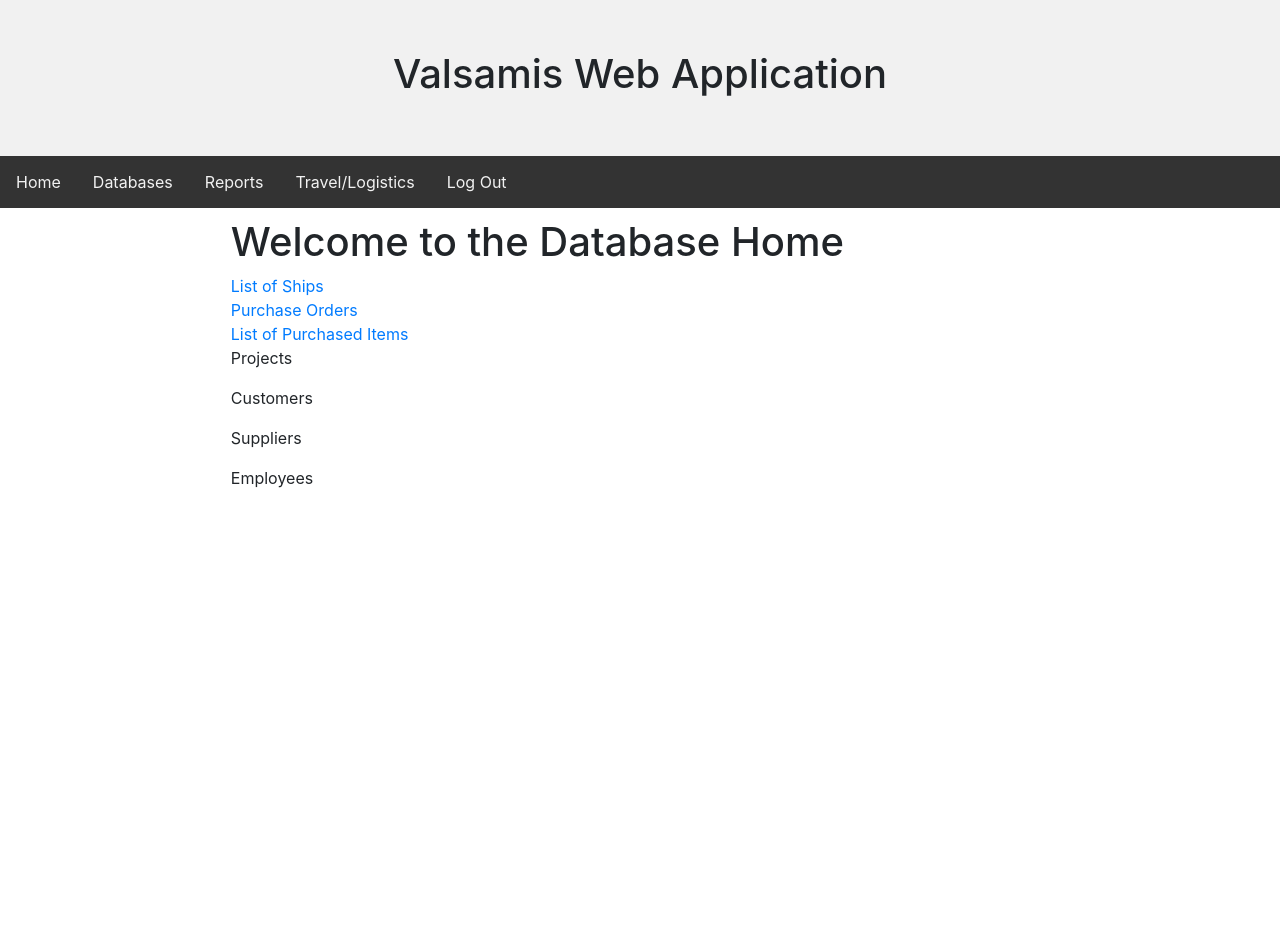
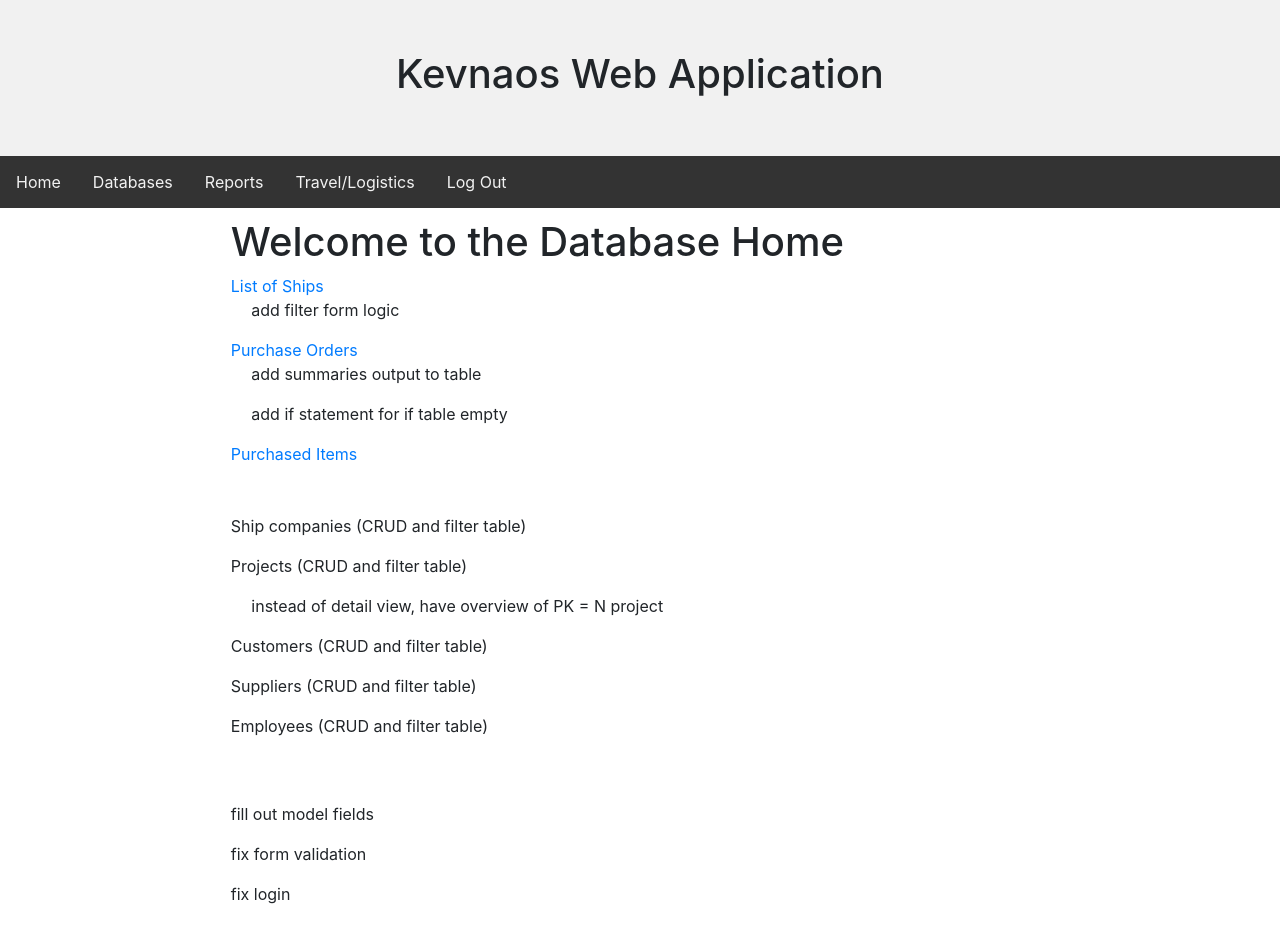
Before and after one commit to gitvkvk/ERP-module, a Django app: page /valsamis/databases in a window 1280 px wide. Before the commit the page ends 488 px from the top, so only its background shows below. Run offline with Django 3.2, Linux system fonts and the light colour scheme; some libraries are stand-ins or nearby versions.

Commit message:
Front end changes, starting fix for PO item form

```diff
--- a/valsamis/models.py
+++ b/valsamis/models.py
@@ -116,7 +116,7 @@ class PurchaseOrder(models.Model):
         ('T', 'Travel'),
         ('O', 'Other'),
     )
-    pochoices = models.CharField(max_length=1, choices=TYPEPO, blank=True, default='M', help_text="Type of PO")
+    pochoices = models.CharField(max_length=1, choices=TYPEPO, blank=True, default='M')
     project = models.ForeignKey('project', on_delete=models.CASCADE) #PREVIOUSLY was models.RESTRICT
     customer = models.ForeignKey('customer', default= '',  on_delete=models.CASCADE)#added default ='' to fix issue back filling entries
     #can also delete migrations, flush sqlight command, create new superuser
--- a/valsamis/templates/base_generic2.html
+++ b/valsamis/templates/base_generic2.html
@@ -87,7 +87,7 @@ body {
 <div class="header">
 
   <h1>
-     Valsamis Web Application
+     Kevnaos Web Application
  </h1>
 
 </div>
--- a/valsamis/templates/databases.html
+++ b/valsamis/templates/databases.html
@@ -3,13 +3,25 @@
 {% block content %}
   <h1>Welcome to the Database Home</h1>
   <a href="{% url 'shiplist' %}">List of Ships</a> <br>
+  <p>&emsp; add filter form logic</p>
   <a href="{% url 'POfilterlistviewURL' %}">Purchase Orders</a> <br>
-  <a href="{% url 'itemregisterURL' %}">List of Purchased Items</a> <br>
-  <p>Projects</p>
-  <p>Customers</p>
-  <p>Suppliers</p>
-  <p>Employees</p>
-
+  <p>&emsp; add summaries output to table </p>
+  <p>&emsp; add if statement for if table empty </p>
+  <a href="{% url 'itemregisterURL' %}">Purchased Items</a>
+  <br>
+  <br>
+  <br>
+  <p>Ship companies (CRUD and filter table)</p>
+  <p>Projects (CRUD and filter table)</p>
+  <p>&emsp; instead of detail view, have overview of PK = N project</p>
+  <p>Customers (CRUD and filter table)</p>
+  <p>Suppliers (CRUD and filter table)</p>
+  <p>Employees (CRUD and filter table)</p>
+  <br>
+  <br>
+  <p>fill out model fields</p>
+  <p>fix form validation</p>
+  <p>fix login</p>
 
 
 
--- a/valsamis/templates/pofilterview.html
+++ b/valsamis/templates/pofilterview.html
@@ -108,8 +108,8 @@
             <label for="category">Category</label>
             <select id="category" class="form-control" name="category">
               <option selected>Choose...</option>
-              {% for cat in categories %}
-              <option value="{{ cat }}">{{ cat }}</option>
+              {% for PO in queryset %}
+              <option value="{{ PO.pochoices }}">{{ PO.pochoices }}</option>
               {% endfor %}
             </select>
           </div>
--- a/valsamis/urls.py
+++ b/valsamis/urls.py
@@ -14,7 +14,6 @@ urlpatterns = [
        path('', views.index, name='index'), #home
        path('databases', views.databases, name='databases'),
        path('reports', views.reportspage, name='reports'),
-       #purpose is to show number of ships in database, can delete these later
        path('databases/branchview', views.branchview, name='branchview'),
        path('databases/customerview', views.customerview, name='customerview'),
 
@@ -35,14 +34,24 @@ urlpatterns = [
                      #changed view from (views.PODetailView.as_view()) into new none generic view
        path('databases/itemregister/', views.MaterialItemRegisterView, name='itemregisterURL'),
 
-       #can follow ship form above, if pk = 0 take to a different html that has filter
-       #now, if you have purchaseorders/0 it works, but purchaseorder/ does not
+              #can follow ship form above, if pk = 0 take to a different html that has filter
+              #now, if you have purchaseorders/0 it works, but purchaseorder/ does not
 
 
-       #CRUD
+       #CRUD for PO
        path('POform', views.POformview, name='POformURL'),  # get and post request for insert operation
        path('POform/<int:id>/', views.POformview, name='POupdateURL'), # get and post request for update operation
        path('POdelete/<int:id>/', views.POdelete, name='POdeleteURL'), #get request to retrieve and display all records
+
+
+       #CRUD for PO items
+       path('POitemform', views.POitemformview, name='POitemformURL'),  # get and post request for insert operation
+       path('POitemform/<int:id>/', views.POitemformview, name='POitemupdateURL'), # get and post request for update operation
+       path('POitemdelete/<int:id>/', views.POitemdelete, name='POitemdeleteURL'), #get request to retrieve and display all records
+
+
+
+
 
        #generate PDF
        path('POpdf', views.POpdfview, name='POpdfURL'),
--- a/valsamis/views.py
+++ b/valsamis/views.py
@@ -3,7 +3,7 @@ from django.db.models import Q
 from valsamis.models import ship, company, MaterialItemRegister, PurchaseOrder
 from django.http import HttpResponse, HttpResponseRedirect
 from . import forms
-from .forms import shipform, POform
+from .forms import shipform, POform, POitemform
 from django.views import generic
 from django.contrib.auth.models import User
 from .filters import UserFilter
@@ -128,6 +128,8 @@ def MaterialItemRegisterView(request, pk = 0):
         'queryset': qs
         }
         return render(request, "POitemdetails", context)
+
+        #context will contain PK of PO, pass this to MIregister button
 def POformview(request, id = 0):
     if request.method == "GET":
         if id==0:                                            #if true, it is insert operation
@@ -191,6 +193,33 @@ def POpdfview (request):
 
     return FileResponse(buf,as_attachment=True, filename = 'POPDF.pdf' )
 
+#PO Item CRUD
+
+#Update form does not prefill the form for resubmittal, unlike with ship or PO form
+
+def POitemformview(request, id = 0):
+    if request.method == "GET":
+        if id==0:                                            #if true, it is insert operation
+                form = POitemform()  #MAKE PO FORM
+        else:                                                #update operation
+                POitemvar = MaterialItemRegister.objects.get(pk=id)
+                form = POitemform(instance=POitemvar)
+        return render(request, "valsamis/POitemformpage.html", {"form":form})  # POitemformpage.html
+
+    else: # POST requests
+        if id == 0:
+            form = POitemform(request.POST)
+        else:
+            POitemvar = MaterialItemRegister.objects.get(pk=id)
+            form = POitemform(request.POST, instance = POitemvar)
+        if form.is_valid():
+            form.save()
+        return redirect('/valsamis/POfilterlistview') #HAD TO change this to match the pre-named LIST VIEW
+def POitemdelete(request, id):
+    POitemvar = MaterialItemRegister.objects.get(pk=id)
+    POitemvar.delete()
+    return redirect('/valsamis/POfilterlistview') # POdelete.html
+
 
 
 #django-filter tutorial
```
Also changed, not shown: valsamis/forms.py (+10 -3 lines), valsamis/templates/index.html (+4 -5 lines), valsamis/templates/valsamis/POitemformpage.html (added, +16 -0 lines), 1 other file.
